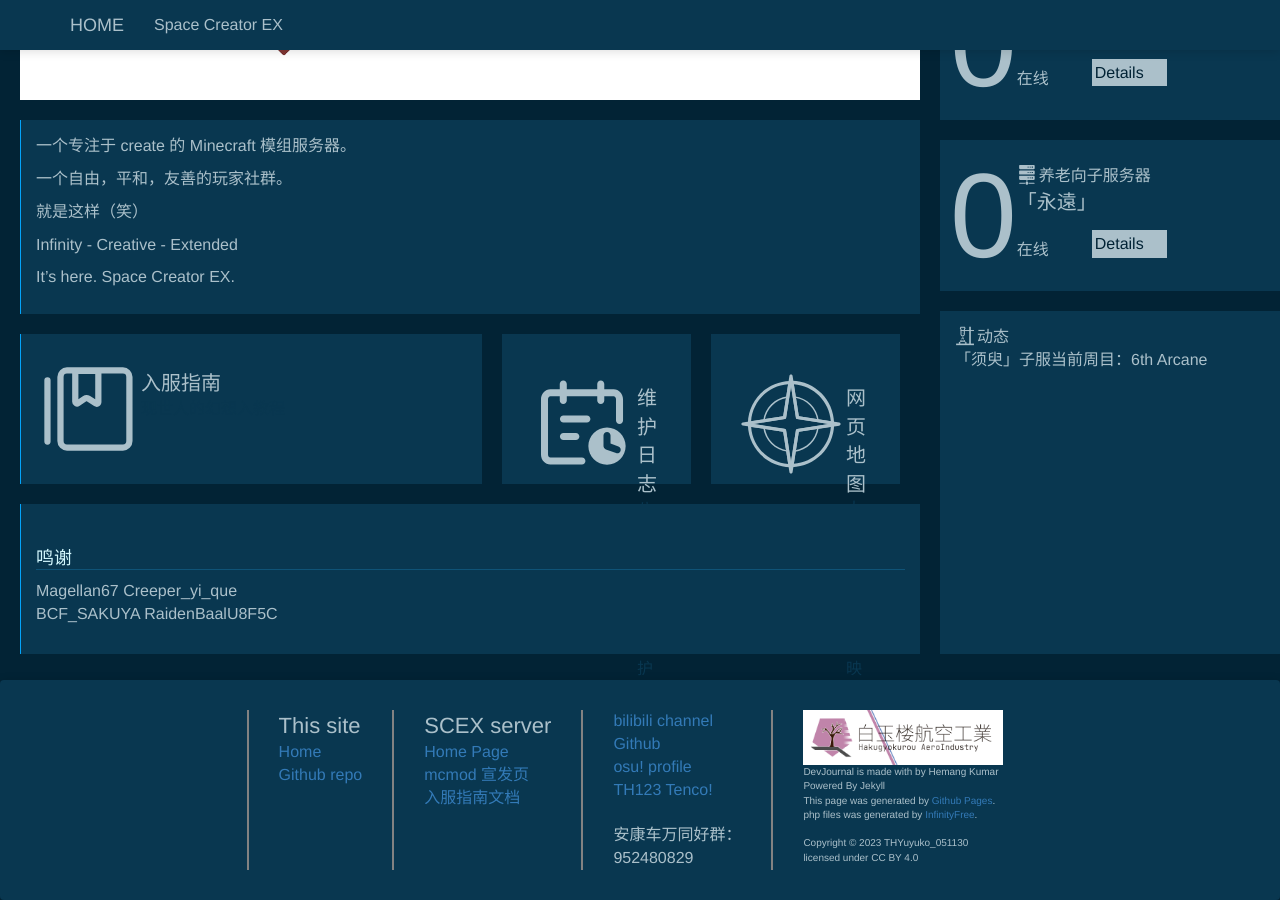
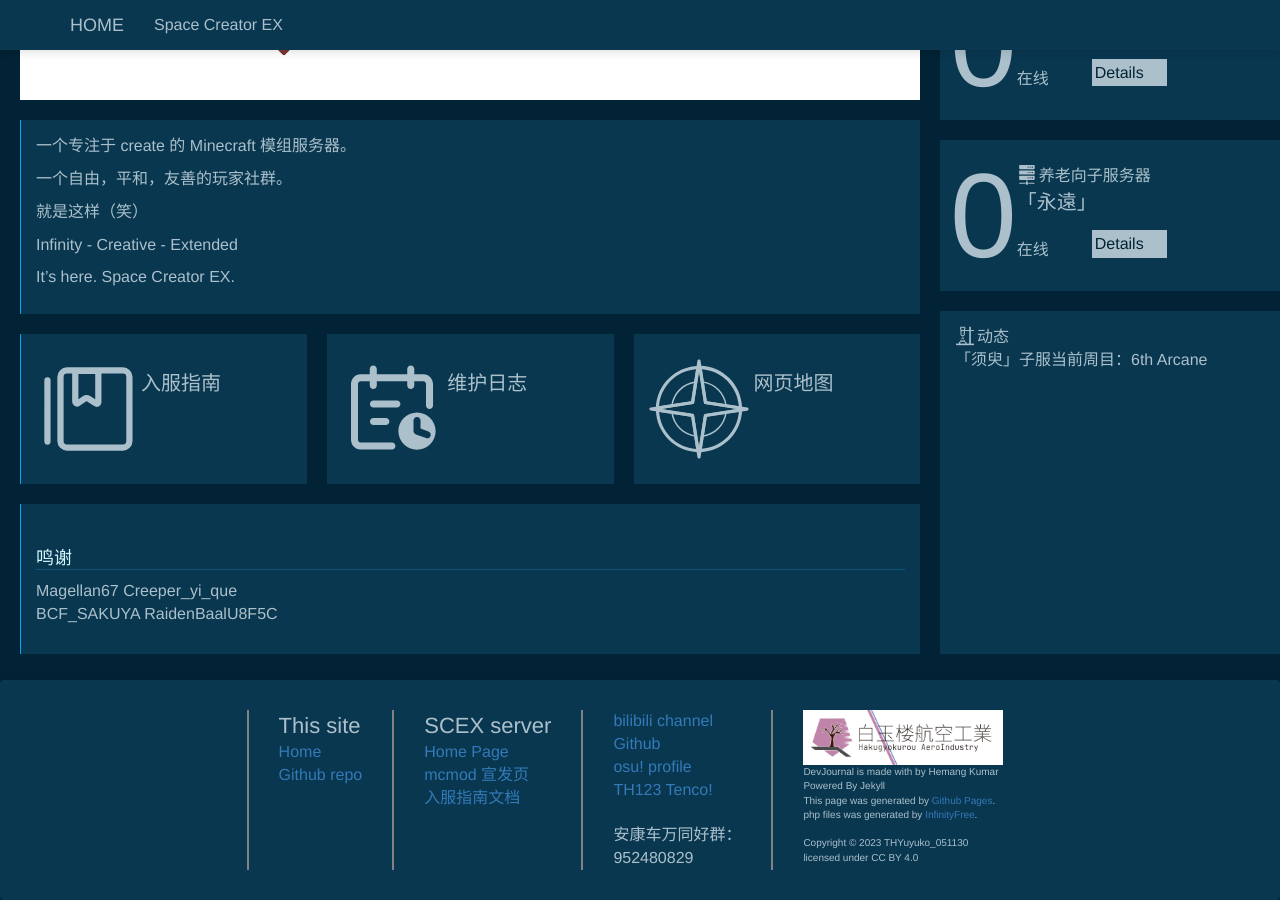
Before and after one commit to x051130x/x051130x.github.io, a Jekyll site: the page built from SCEX server.md, in a window 1280 px wide and 900 px high, scrolled down 220 px. Built offline with Jekyll 4.4.1, drawn with Linux system fonts in a browser that asks for light colours; nearby versions of some CDN libraries; some web fonts are replaced.

Commit message:
Revert "map lurl"
This reverts commit 0d189307ebeb54d498619aa9390cfacd1db8fc18.

```diff
--- a/_layouts/page.html
+++ b/_layouts/page.html
@@ -16,33 +16,27 @@ layout: default
         <p>It’s here. Space Creator EX.</p>
       </div>
       <div class="serverpage-container">
-        <div class="mainintro-hov">
-        <div class="mainintro-bg" style="width: 100%;">
+        <div class="mainintro-hov" style="width: 100%;">
           <img src="/img/guide.svg" style="width: 100px;height: 100px;position: relative;top: 10px;margin-bottom: 20px;">
           <div style="margin-top: 20px;margin-left: 5px;">
             <a style="font-size: 20px;color: #abc0ca!important;width: 100%;" href="/2022/08/19/guide.html">入服指南</a><br>
             现世人的幻想入教程
           </div>
         </div>
-        </div>
-        <div class="serverstate-hov-1">
-        <div class="mainintro-bg" style="width: 100%;">
+        <div class="serverstate-hov" style="width: 100%;">
           <img src="/img/journal.svg" style="width: 100px;height: 100px;position: relative;top: 10px;margin-bottom: 20px;">
           <div style="margin-top: 20px;margin-left: 5px;">
             <a style="font-size: 20px;color: #abc0ca!important;width: 100%;" href="/2022/08/19/uplog.html">维护日志</a><br>
             八云蓝大结界维护记事
           </div>
         </div>
-        </div>
-        <div class="serverstate-hov-2">
-        <div class="mainintro-bg" style="width: 100%;margin-right: 0px;">
+        <div class="serverstate-hov" style="width: 100%;margin-right: 0px;">
           <img src="/img/map.svg" style="width: 100px;height: 100px;position: relative;top: 10px;margin-bottom: 20px;">
           <div style="margin-top: 20px;margin-left: 5px;">
-            <a style="font-size: 20px;color: #abc0ca!important;width: 100%;" href="https://main.aerohakugyokurou.top:8443/map/">网页地图</a><br>
+            <a style="font-size: 20px;color: #abc0ca!important;width: 100%;" href="http://main.aerohakugyokurou.top:30000/">网页地图</a><br>
             大结界内の完全映射
           </div>
         </div>
-      </div>
       </div>
       <div class="mainintro" style="height: 150px;">
         <h4 style="background-image: none;">鸣谢</h4>
--- a/css/main.scss
+++ b/css/main.scss
@@ -517,8 +517,6 @@ h6{
     transition: width 0.5s ease 0.1s,color 0.2s ease 0s;
     display: flex;
     height: 150px;
-    padding: 0px;
-    background-image: url(/img/iewood.png);
     &:hover{
         width: 1500px!important;
         color: #abc0ca;
@@ -526,18 +524,9 @@ h6{
     }
 }
 
-.mainintro-bg{
-    background-color: #093750;
-    padding: 15px;
-    display: flex;
-    transition: background-color 0.2s ease 0s;
-    &:hover{
-        background-color: rgba(0, 0, 0, 0.3);
-        transition: background-color 0.5s ease 0.3s;
-    }
-}
-
-.serverstate-hov-1{
+
+
+.serverstate-hov{
     @extend .serverstate;
     color: #093750;
     transition: width 0.5s ease 0.1s,color 0.2s ease 0s;
@@ -548,10 +537,6 @@ h6{
         color: #abc0ca;
         transition: width 0.5s ease 0s,color 0.5s ease 0.3s;
     }
-}
-
-.serverstate-hov-2{
-    @extend .serverstate-hov-1;
 }
 
 // DetailsBar
```
Also changed, not shown: img/iewood.png (deleted).
